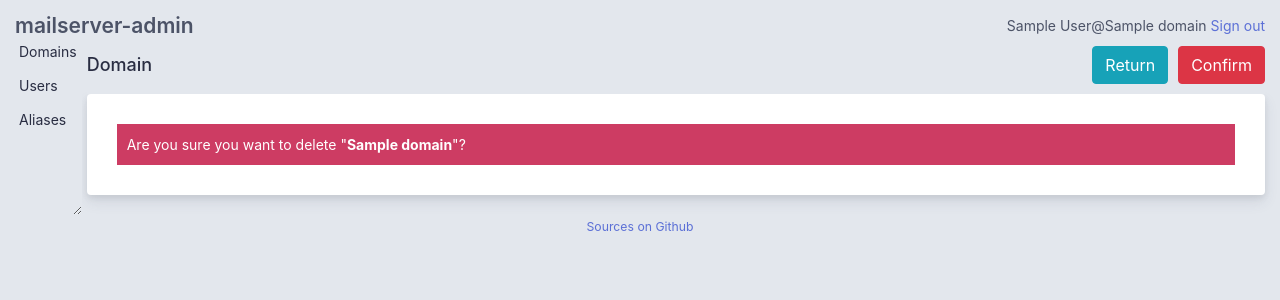
After one commit to jrd/mailserver-admin, a Django app: page /domain/1/delete in a window 1280 px wide. The commit adds this page. Shown: the top 300 px of the page. Run offline with Django 3.2, Linux system fonts and the light colour scheme; a user stored in the database is signed in; tables that the repository leaves empty hold one stand-in row (values such as "Sample post"); some libraries are stand-ins or nearby versions.

Commit message:
domain deletion

```diff
--- a/mailserveradmin/static/mailserveradmin/css/app.css
+++ b/mailserveradmin/static/mailserveradmin/css/app.css
@@ -535,3 +535,14 @@ span.detail-field-value.textarea {
     white-space: pre;
 }
 /* END DETAIL */
+/* DELETE */
+form.delete {
+    padding: 10px;
+}
+.confirm {
+    margin: 20px;
+    padding: 10px;
+    background-color: var(--color-danger);
+    color: var(--white);
+}
+/* END DELETE */
--- /dev/null
+++ b/mailserveradmin/templates/mailserveradmin/base_delete.html
@@ -0,0 +1,15 @@
+{% extends "mailserveradmin/base_crud.html" %}{% load i18n static %}
+{% block content-actions %}
+    <a class="action-return btn btn-info" href="{% url "mailserveradmin:"|add:model_name|add:"-list" %}">Return</a>
+    <button class="btn btn-danger action-confirm-delete" type="submit" onclick="document.getElementById('{{ model_name|add:"_form" }}').submit();">
+        <span class="btn-label">Confirm</span>
+    </button>
+{% endblock %}
+{% block content-panel %}
+<form method="post" id="{{ model_name|add:"_form" }}" class="delete">
+    {% csrf_token %}
+    <p class="confirm">Are you sure you want to delete "<strong>{{ object }}</strong>"?</p>
+    {% block form-extra %}{% endblock %}
+</form>
+{% endblock %}
+{# vim: set ft=htmldjango: #}
--- /dev/null
+++ b/mailserveradmin/templates/mailserveradmin/maildomain_confirm_delete.html
@@ -0,0 +1,2 @@
+{% extends "mailserveradmin/base_delete.html" %}{% load i18n static %}
+{# vim: set ft=htmldjango: #}
```
